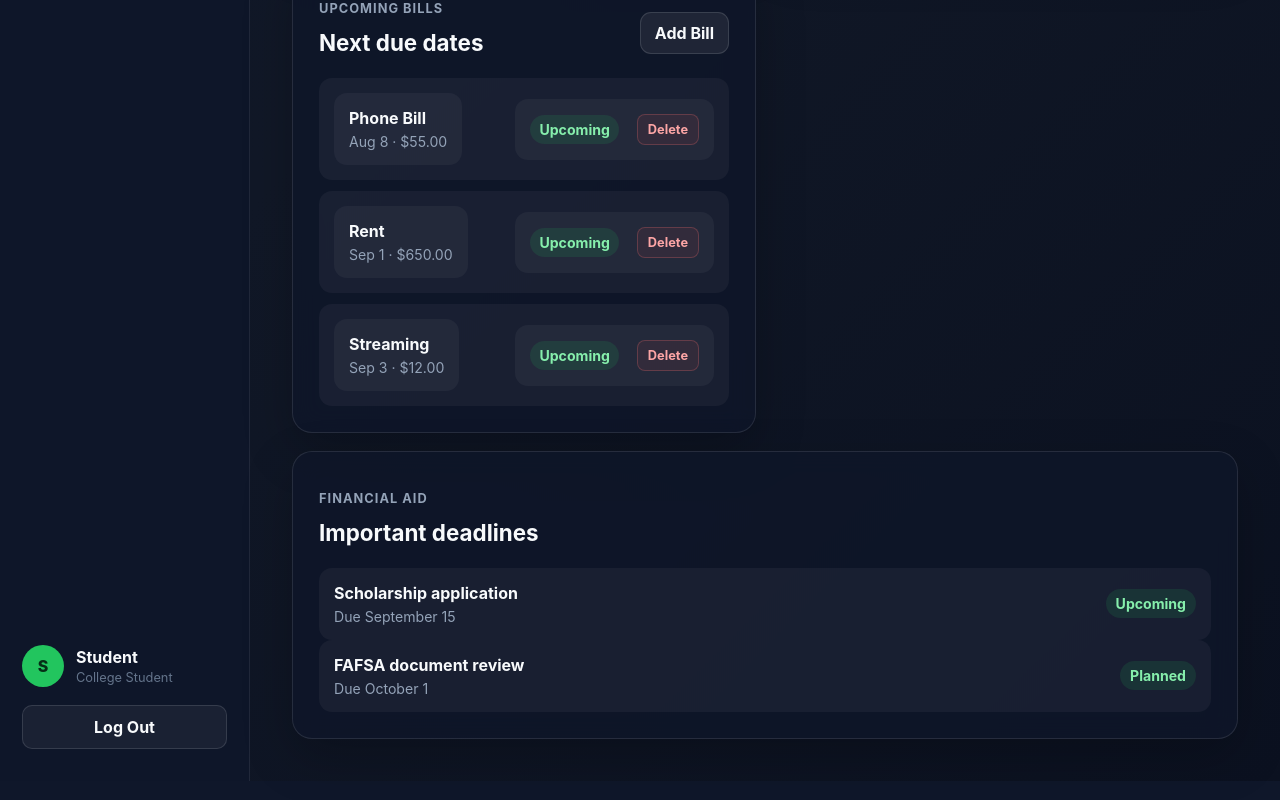
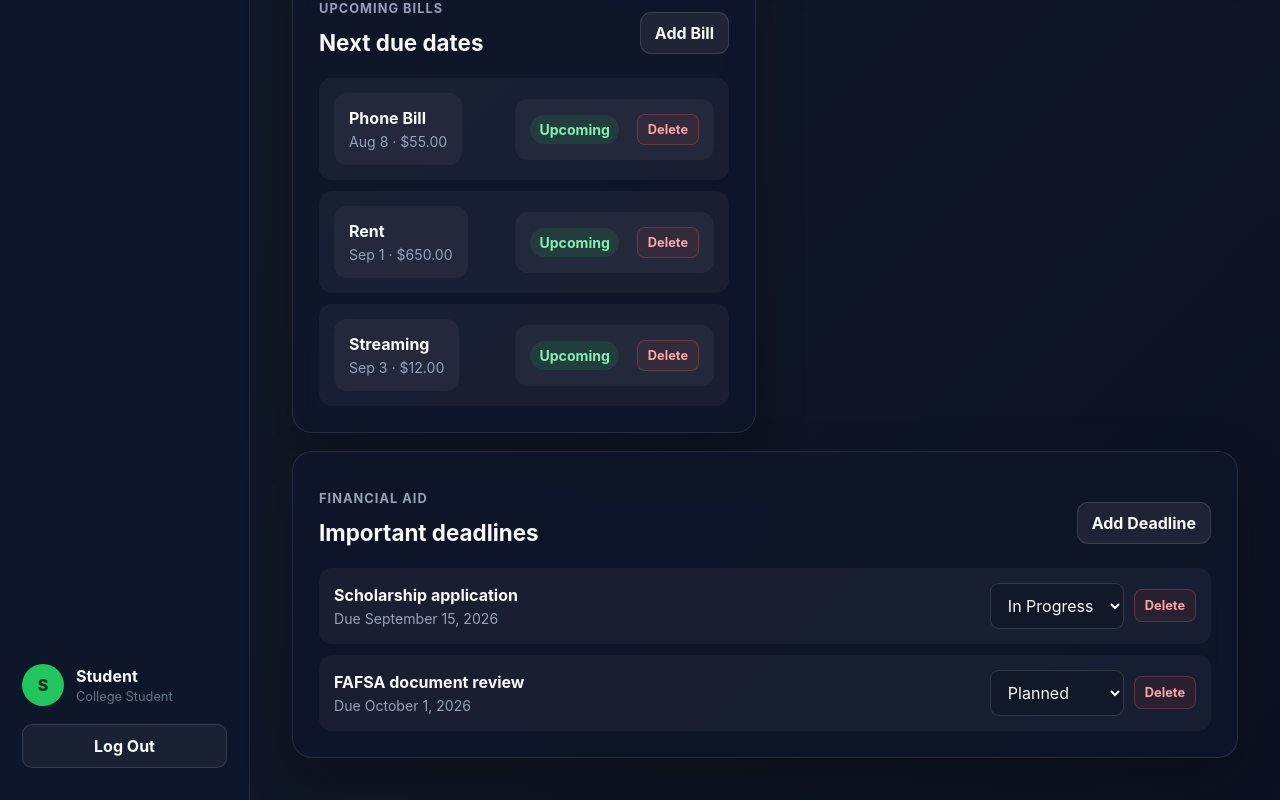
Before and after one commit to JhayStep/steadystep-student-finance-app, a React (Vite) app in the folder client/: page /dashboard in a window 1280 px wide. Shown: the part 1764-2564 px from the top of the page. Built offline with nearby package versions, Linux system fonts and the light colour scheme.

Commit message:
Complete interactive student finance dashboard

```diff
--- /dev/null
+++ b/client/src/components/FinancialAidPanel.css
@@ -0,0 +1,109 @@
+.financial-aid-form {
+  margin-bottom: 20px;
+  padding: 20px;
+  display: grid;
+  gap: 11px;
+  border-radius: 14px;
+  background: rgba(255, 255, 255, 0.045);
+}
+
+.financial-aid-form label {
+  color: #e2e8f0;
+  font-weight: 700;
+}
+
+.financial-aid-form input,
+.financial-aid-form select,
+.financial-aid-actions select {
+  width: 100%;
+  padding: 11px 13px;
+  border: 1px solid rgba(255, 255, 255, 0.14);
+  border-radius: 9px;
+  background: #111827;
+  color: #f8fafc;
+  font: inherit;
+}
+
+.financial-aid-form input:focus,
+.financial-aid-form select:focus,
+.financial-aid-actions select:focus {
+  outline: none;
+  border-color: #4ade80;
+  box-shadow: 0 0 0 3px rgba(74, 222, 128, 0.15);
+}
+
+.financial-aid-error {
+  margin: 2px 0 0;
+  padding: 10px 12px;
+  border-radius: 9px;
+  background: rgba(239, 68, 68, 0.12);
+  color: #fecaca;
+}
+
+.financial-aid-save-button {
+  margin-top: 5px;
+  padding: 12px 16px;
+  border: none;
+  border-radius: 10px;
+  background: #22c55e;
+  color: #052e16;
+  font: inherit;
+  font-weight: 800;
+  cursor: pointer;
+}
+
+.financial-aid-list {
+  display: grid;
+  gap: 11px;
+}
+
+.financial-aid-item {
+  padding: 15px;
+  display: flex;
+  align-items: center;
+  justify-content: space-between;
+  gap: 18px;
+  border-radius: 13px;
+  background: rgba(255, 255, 255, 0.045);
+}
+
+.financial-aid-item > div:first-child {
+  display: grid;
+  gap: 5px;
+}
+
+.financial-aid-item span {
+  color: #94a3b8;
+  font-size: 0.88rem;
+}
+
+.financial-aid-actions {
+  display: flex;
+  align-items: center;
+  gap: 10px;
+}
+
+.delete-deadline-button {
+  padding: 8px 10px;
+  border: 1px solid rgba(248, 113, 113, 0.25);
+  border-radius: 8px;
+  background: rgba(239, 68, 68, 0.08);
+  color: #fca5a5;
+  font: inherit;
+  font-size: 0.8rem;
+  font-weight: 700;
+  cursor: pointer;
+}
+
+.delete-deadline-button:hover {
+  background: rgba(239, 68, 68, 0.18);
+}
+
+@media (max-width: 650px) {
+  .financial-aid-item,
+  .financial-aid-actions {
+    width: 100%;
+    align-items: flex-start;
+    flex-direction: column;
+  }
+}
--- /dev/null
+++ b/client/src/components/FinancialAidPanel.tsx
@@ -0,0 +1,250 @@
+import { useEffect, useMemo, useState } from "react"
+import type { FormEvent } from "react"
+import "./FinancialAidPanel.css"
+
+type AidDeadline = {
+  id: number
+  title: string
+  dueDate: string
+  status: "Planned" | "In Progress" | "Submitted"
+}
+
+const startingDeadlines: AidDeadline[] = [
+  {
+    id: 201,
+    title: "Scholarship application",
+    dueDate: "2026-09-15",
+    status: "In Progress",
+  },
+  {
+    id: 202,
+    title: "FAFSA document review",
+    dueDate: "2026-10-01",
+    status: "Planned",
+  },
+]
+
+function loadDeadlines(): AidDeadline[] {
+  const savedDeadlines = localStorage.getItem(
+    "steadystepAidDeadlines",
+  )
+
+  if (!savedDeadlines) {
+    return startingDeadlines
+  }
+
+  try {
+    const parsedDeadlines = JSON.parse(savedDeadlines)
+
+    return Array.isArray(parsedDeadlines)
+      ? parsedDeadlines
+      : startingDeadlines
+  } catch {
+    return startingDeadlines
+  }
+}
+
+function FinancialAidPanel() {
+  const [deadlines, setDeadlines] =
+    useState<AidDeadline[]>(loadDeadlines)
+
+  const [isFormOpen, setIsFormOpen] = useState(false)
+  const [title, setTitle] = useState("")
+  const [dueDate, setDueDate] = useState("")
+  const [status, setStatus] =
+    useState<AidDeadline["status"]>("Planned")
+  const [error, setError] = useState("")
+
+  const sortedDeadlines = useMemo(() => {
+    return [...deadlines].sort(
+      (firstDeadline, secondDeadline) =>
+        new Date(firstDeadline.dueDate).getTime() -
+        new Date(secondDeadline.dueDate).getTime(),
+    )
+  }, [deadlines])
+
+  useEffect(() => {
+    localStorage.setItem(
+      "steadystepAidDeadlines",
+      JSON.stringify(deadlines),
+    )
+  }, [deadlines])
+
+  function handleSubmit(event: FormEvent<HTMLFormElement>) {
+    event.preventDefault()
+
+    if (!title.trim() || !dueDate) {
+      setError("Please enter a title and due date.")
+      return
+    }
+
+    const newDeadline: AidDeadline = {
+      id: Date.now(),
+      title: title.trim(),
+      dueDate,
+      status,
+    }
+
+    setDeadlines((currentDeadlines) => [
+      ...currentDeadlines,
+      newDeadline,
+    ])
+
+    setTitle("")
+    setDueDate("")
+    setStatus("Planned")
+    setError("")
+    setIsFormOpen(false)
+  }
+
+  function handleDelete(deadlineId: number) {
+    setDeadlines((currentDeadlines) =>
+      currentDeadlines.filter(
+        (deadline) => deadline.id !== deadlineId,
+      ),
+    )
+  }
+
+  function handleStatusChange(
+    deadlineId: number,
+    updatedStatus: AidDeadline["status"],
+  ) {
+    setDeadlines((currentDeadlines) =>
+      currentDeadlines.map((deadline) =>
+        deadline.id === deadlineId
+          ? { ...deadline, status: updatedStatus }
+          : deadline,
+      ),
+    )
+  }
+
+  function formatDate(date: string) {
+    return new Intl.DateTimeFormat("en-US", {
+      month: "long",
+      day: "numeric",
+      year: "numeric",
+    }).format(new Date(`${date}T12:00:00`))
+  }
+
+  return (
+    <article className="dashboard-panel financial-aid-panel">
+      <div className="panel-heading">
+        <div>
+          <p className="panel-label">Financial aid</p>
+          <h2>Important deadlines</h2>
+        </div>
+
+        <button
+          type="button"
+          className="panel-button"
+          onClick={() => {
+            setError("")
+            setIsFormOpen((currentValue) => !currentValue)
+          }}
+        >
+          {isFormOpen ? "Cancel" : "Add Deadline"}
+        </button>
+      </div>
+
+      {isFormOpen && (
+        <form
+          className="financial-aid-form"
+          onSubmit={handleSubmit}
+        >
+          <label htmlFor="aid-title">Deadline title</label>
+          <input
+            id="aid-title"
+            type="text"
+            placeholder="Example: Grant application"
+            value={title}
+            onChange={(event) => setTitle(event.target.value)}
+          />
+
+          <label htmlFor="aid-date">Due date</label>
+          <input
+            id="aid-date"
+            type="date"
+            value={dueDate}
+            onChange={(event) => setDueDate(event.target.value)}
+          />
+
+          <label htmlFor="aid-status">Status</label>
+          <select
+            id="aid-status"
+            value={status}
+            onChange={(event) =>
+              setStatus(
+                event.target.value as AidDeadline["status"],
+              )
+            }
+          >
+            <option value="Planned">Planned</option>
+            <option value="In Progress">In Progress</option>
+            <option value="Submitted">Submitted</option>
+          </select>
+
+          {error && (
+            <p className="financial-aid-error">{error}</p>
+          )}
+
+          <button
+            type="submit"
+            className="financial-aid-save-button"
+          >
+            Save Deadline
+          </button>
+        </form>
+      )}
+
+      <div className="financial-aid-list">
+        {sortedDeadlines.length === 0 ? (
+          <p className="empty-state">
+            No financial-aid deadlines have been added.
+          </p>
+        ) : (
+          sortedDeadlines.map((deadline) => (
+            <div
+              className="financial-aid-item"
+              key={deadline.id}
+            >
+              <div>
+                <strong>{deadline.title}</strong>
+                <span>Due {formatDate(deadline.dueDate)}</span>
+              </div>
+
+              <div className="financial-aid-actions">
+                <select
+                  aria-label={`Status for ${deadline.title}`}
+                  value={deadline.status}
+                  onChange={(event) =>
+                    handleStatusChange(
+                      deadline.id,
+                      event.target
+                        .value as AidDeadline["status"],
+                    )
+                  }
+                >
+                  <option value="Planned">Planned</option>
+                  <option value="In Progress">
+                    In Progress
+                  </option>
+                  <option value="Submitted">Submitted</option>
+                </select>
+
+                <button
+                  type="button"
+                  className="delete-deadline-button"
+                  onClick={() => handleDelete(deadline.id)}
+                >
+                  Delete
+                </button>
+              </div>
+            </div>
+          ))
+        )}
+      </div>
+    </article>
+  )
+}
+
+export default FinancialAidPanel
--- a/client/src/pages/Dashboard.tsx
+++ b/client/src/pages/Dashboard.tsx
@@ -6,6 +6,7 @@ import EditBudgetModal from "../components/EditBudgetModal"
 import EditSavingsModal from "../components/EditSavingsModal"
 import type { Bill } from "../components/AddBillModal"
 import type { Expense } from "../components/AddExpenseModal"
+import FinancialAidPanel from "../components/FinancialAidPanel"
 import "./Dashboard.css"
 
 type StoredUser = {
@@ -696,26 +697,7 @@ function Dashboard() {
             </div>
           </article>
 
-          <article className="dashboard-panel financial-aid-panel">
-            <p className="panel-label">Financial aid</p>
-            <h2>Important deadlines</h2>
-
-            <div className="deadline-card">
-              <div>
-                <strong>Scholarship application</strong>
-                <span>Due September 15</span>
-              </div>
-              <span className="deadline-status">Upcoming</span>
-            </div>
-
-            <div className="deadline-card">
-              <div>
-                <strong>FAFSA document review</strong>
-                <span>Due October 1</span>
-              </div>
-              <span className="deadline-status">Planned</span>
-            </div>
-          </article>
+                    <FinancialAidPanel />
         </section>
       </main>
 
```
